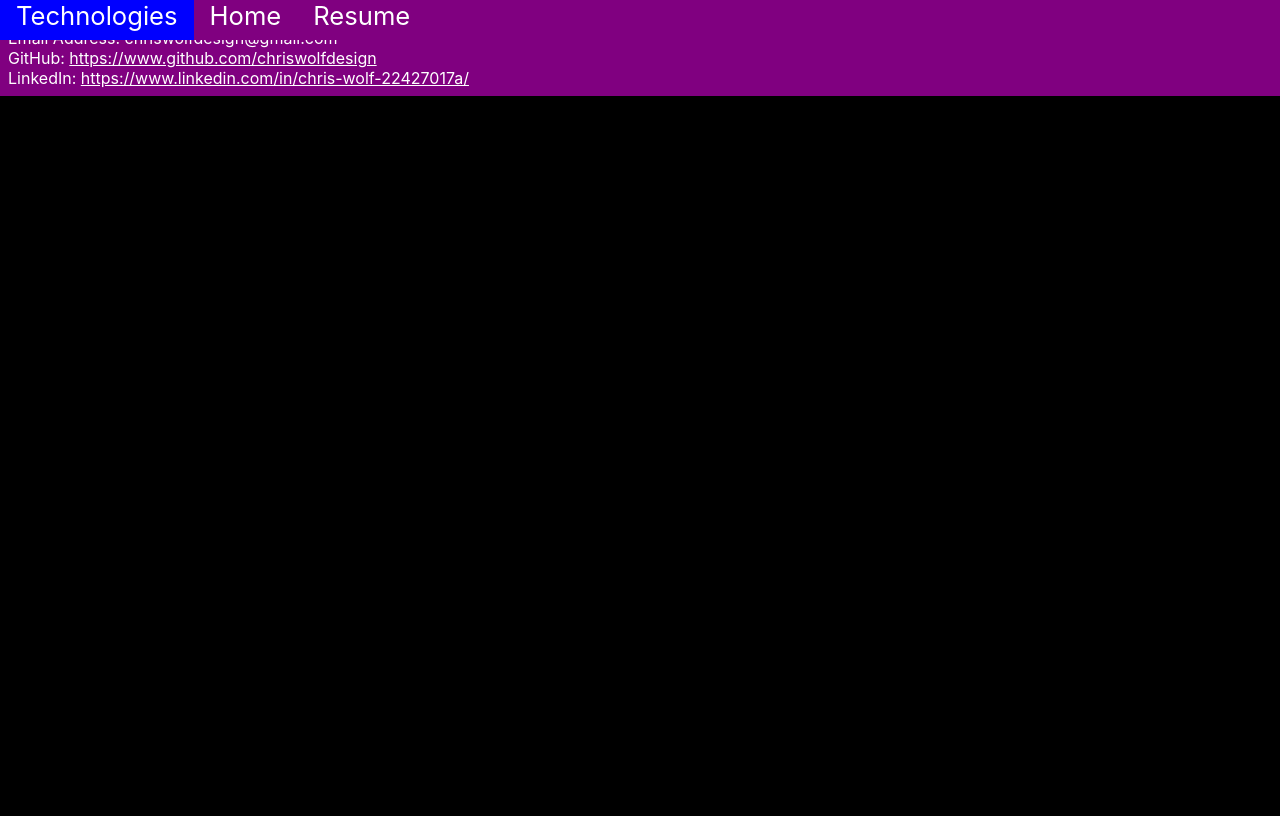
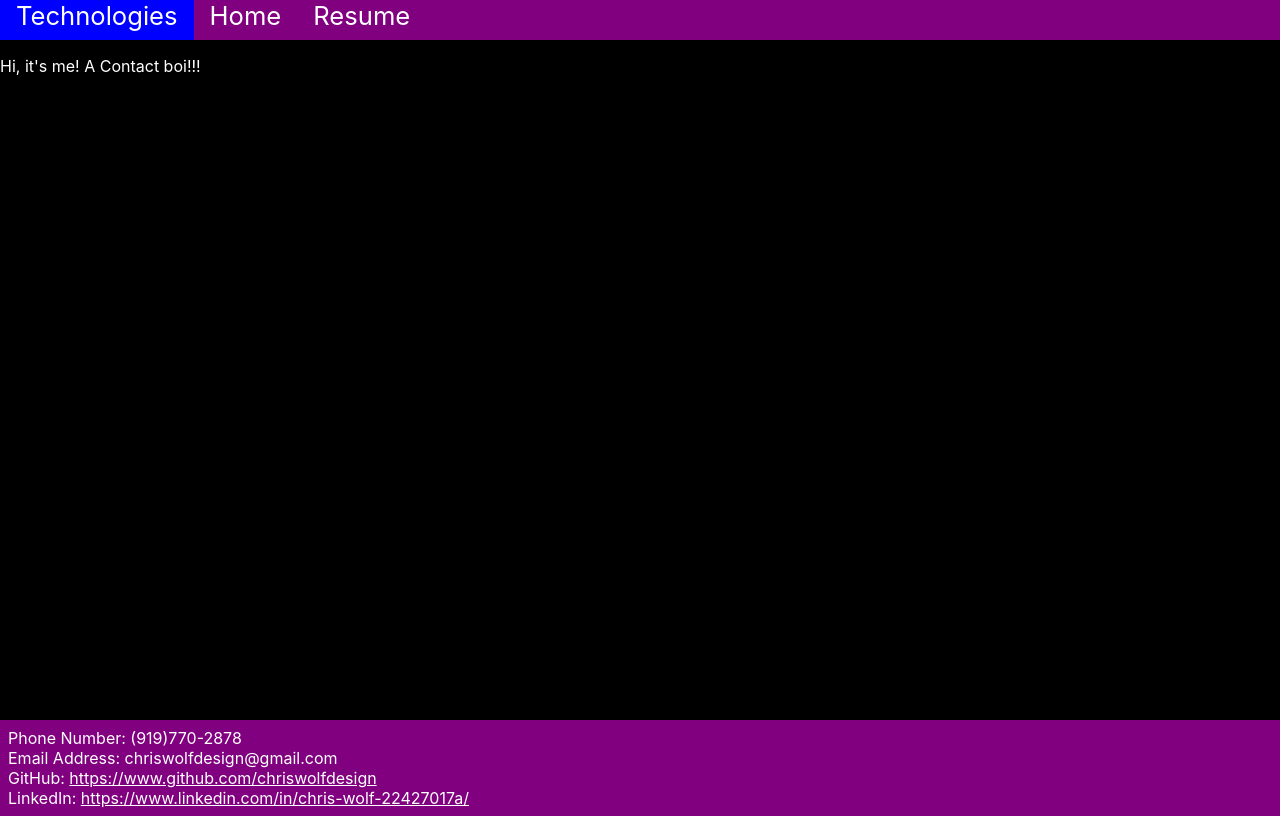
Before and after one commit to chriswolfdesign/chriswolfdesign, a React (Create React App) app: page /contact in a window 1280 px wide. Built offline with nearby package versions, Linux system fonts and the light colour scheme.

Commit message:
Added the contact route

```diff
--- a/src/App.js
+++ b/src/App.js
@@ -6,7 +6,8 @@ import TechnologyList from './components/TechnologyList';
 import Intro from './components/Intro';
 import About from './components/About';
 import Footer from './components/Footer';
-import Resume from './components/Resume'
+import Resume from './components/Resume';
+import Contact from './components/Contact';
 
 /**
  * App.js
@@ -40,6 +41,11 @@ function App() {
             <Resume />
           </React.Fragment>
         )} />
+        <Route path="/contact" render={props => (
+          <React.Fragment>
+            <Contact />
+          </React.Fragment>
+        )} />
       </Router>
       <Footer />
     </div>
--- /dev/null
+++ b/src/components/Contact.js
@@ -0,0 +1,19 @@
+import React, { Component } from "react";
+
+export class Contact extends Component {
+  render() {
+    return (
+      <div style={contactStyle}>
+        Hi, it's me! A Contact boi!!!
+      </div>
+    );
+  }
+}
+
+const contactStyle = {
+  marginTop: '5vh',
+  paddingTop: '2vh',
+  height: '83vh'
+}
+
+export default Contact
```
